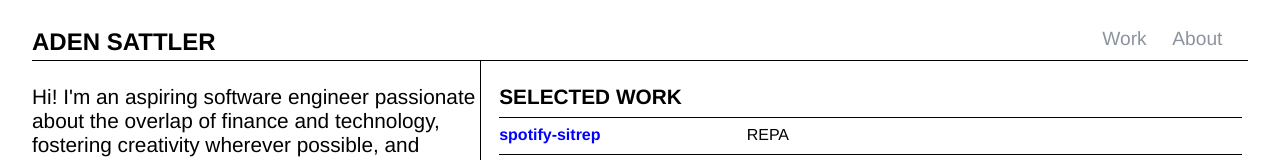
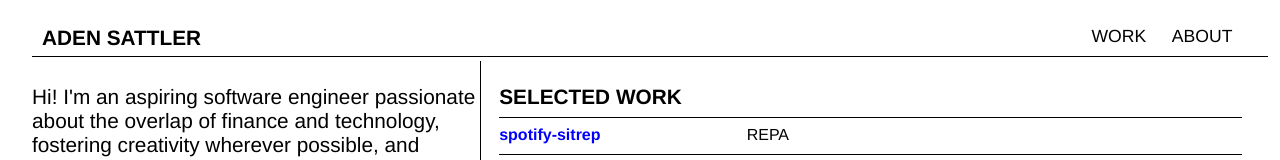
Before and after one commit to adensattler/adensattler.github.io, a React (Create React App) app: page /#/ in a window 1280 px wide. Shown: the top 160 px of the page. Built offline with nearby package versions, Linux system fonts and the light colour scheme; a web font is replaced by a local one.

Commit message:
header rework

```diff
--- a/src/components/Header/Header.css
+++ b/src/components/Header/Header.css
@@ -1,7 +1,7 @@
 header {
   width: 100%;
   height: 20px;
-    padding: 1.5vh 0;
+  padding: 10px;
   display: flex;
   justify-content: space-between;
   border-bottom: 1px solid black;
@@ -9,38 +9,28 @@ header {
   top: 0;
   left: 0;
 }
-  .titles {
-    justify-content: space-between;
-    display: flex;
-    flex-direction: column;
-  }
+
 .name {
   text-transform: uppercase;
   font-weight: bold;
-    padding-right: 4vw;
+  /* padding-right: 4vw; */
+  font-size: 1.3rem;
   margin: 0;
-  }
-  .title {
-    font-weight: bold;
-    font-size: 1rem;
-    margin: 0;
-    color: var(--accent);
-    text-transform: capitalize;
-  }
-  .name a {
-    color: black;
 }
 
 header a {
   text-decoration: none;
 }
+
 .nav-container {
   display: flex;
 }
+
 .nav-container a {
-    color: var(--body-grey);
+  /* color: var(--body-grey); */
+  text-transform: uppercase;
   padding-right: 2vw;
-    font-size: 1.2rem;
+  font-size: 1.1rem;
 }
 
 .nav-container a:hover,
--- a/src/components/Header/Header.js
+++ b/src/components/Header/Header.js
@@ -1,14 +1,12 @@
 import React from 'react';
 import './Header.css';
-import { Link} from 'react-router-dom';
+import { Link } from 'react-router-dom';
 
 export default function Header() {
   return (
     <header>
-      <div className="titles">
-        <h1 className="name">
-          <Link to="/">Aden Sattler</Link>
-        </h1>
+      <div className="name">
+        <Link to="/">Aden Sattler</Link>
       </div>
       <div className="nav-container">
         <Link to="/">Work</Link>
```
Lines whose indentation alone changed are shown as unchanged.
